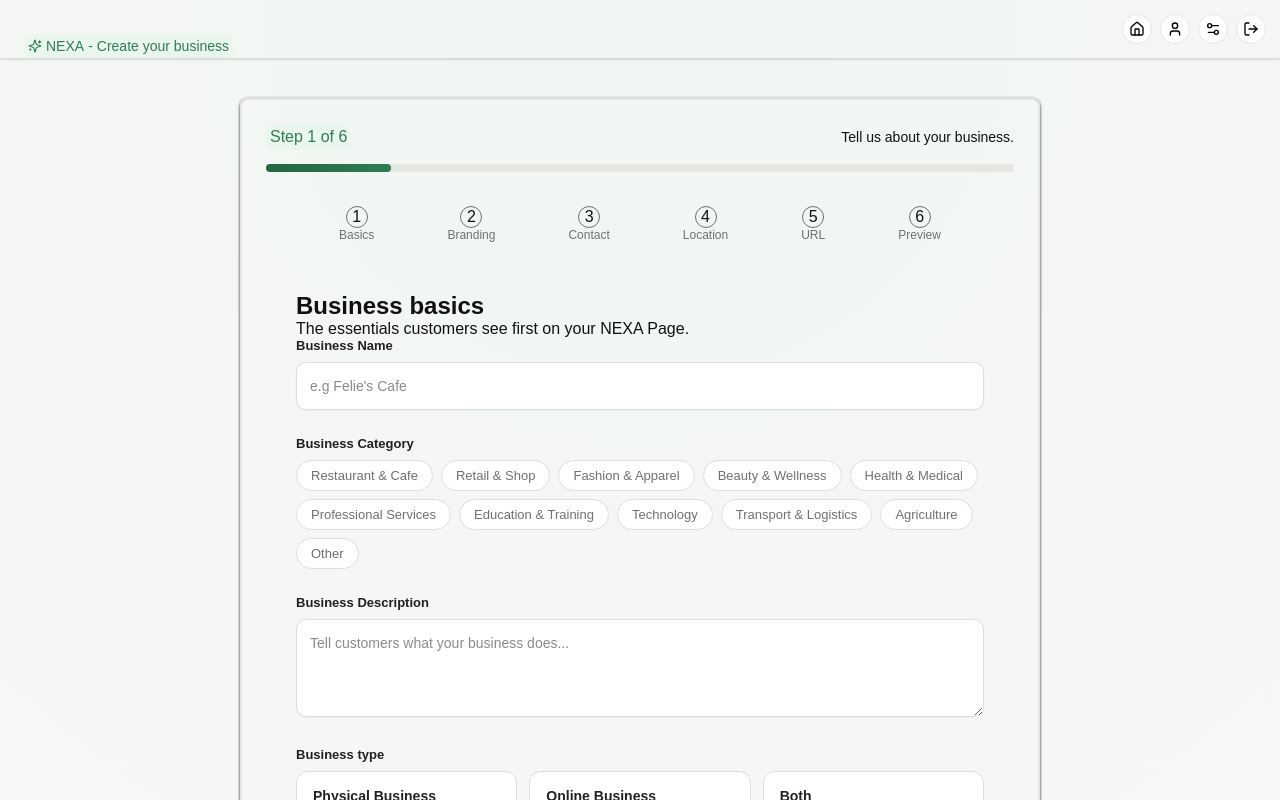
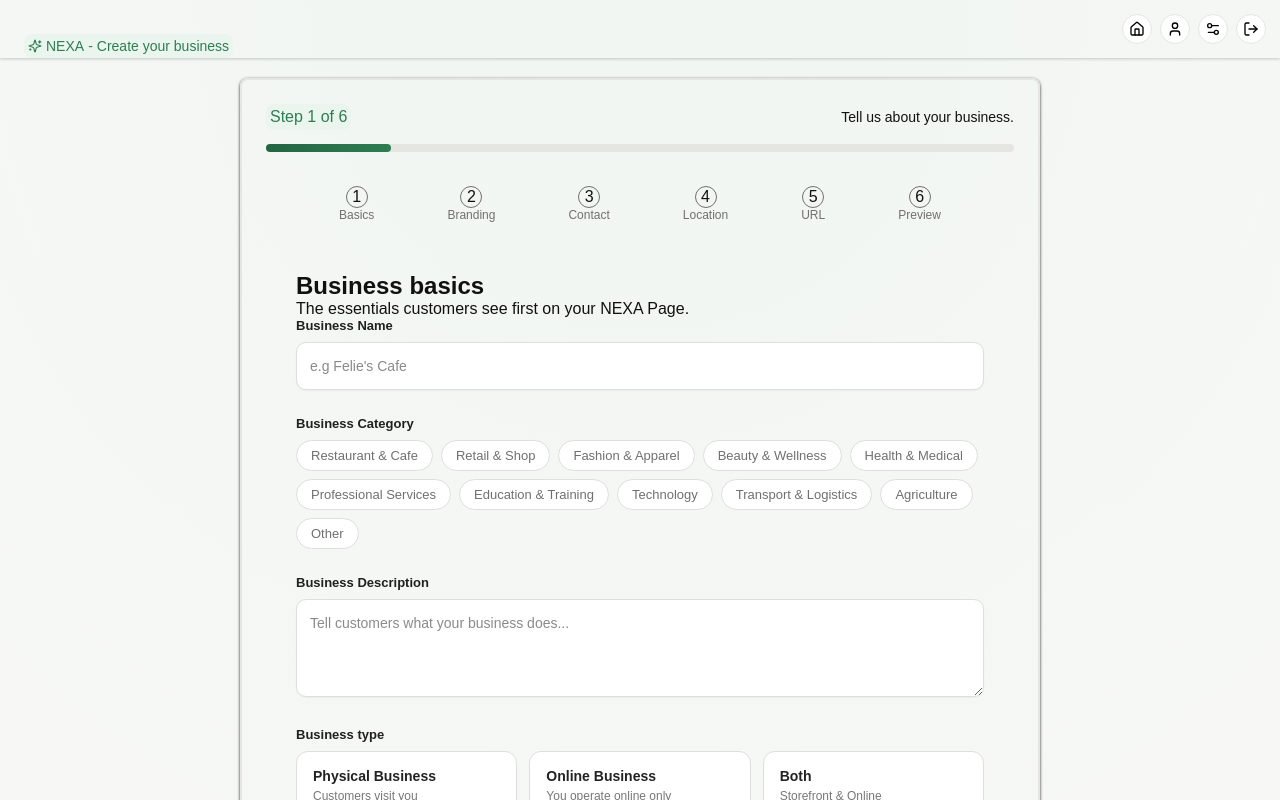
Before and after one commit to BigDestynEnergy/Nexa, a React (Vite) app: page /create in a window 1280 px wide. Shown: the top 800 px of the page. Built offline with nearby package versions, Linux system fonts and the light colour scheme; a web font is replaced by a local one.

Commit message:
Reduce top margin of create-business-container

```diff
--- a/src/Styles/Create.css
+++ b/src/Styles/Create.css
@@ -18,7 +18,7 @@
 }
 
 .create-business-container{
-    margin: 40px auto 0;
+    margin: 20px auto 0;
     width: min(1180px, calc(100% - 48px));
     border: 2px solid var(--nexa-border);
     box-shadow: 0px 1px 3px var(--nexa-dark);
```
